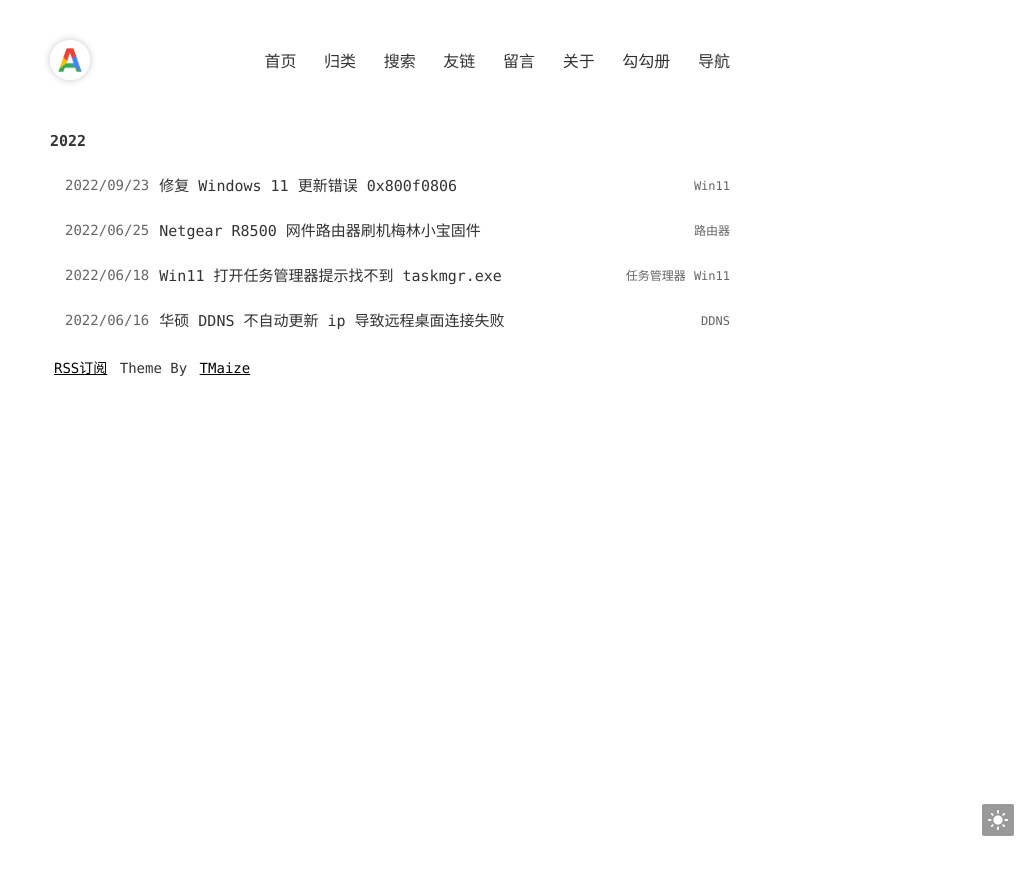
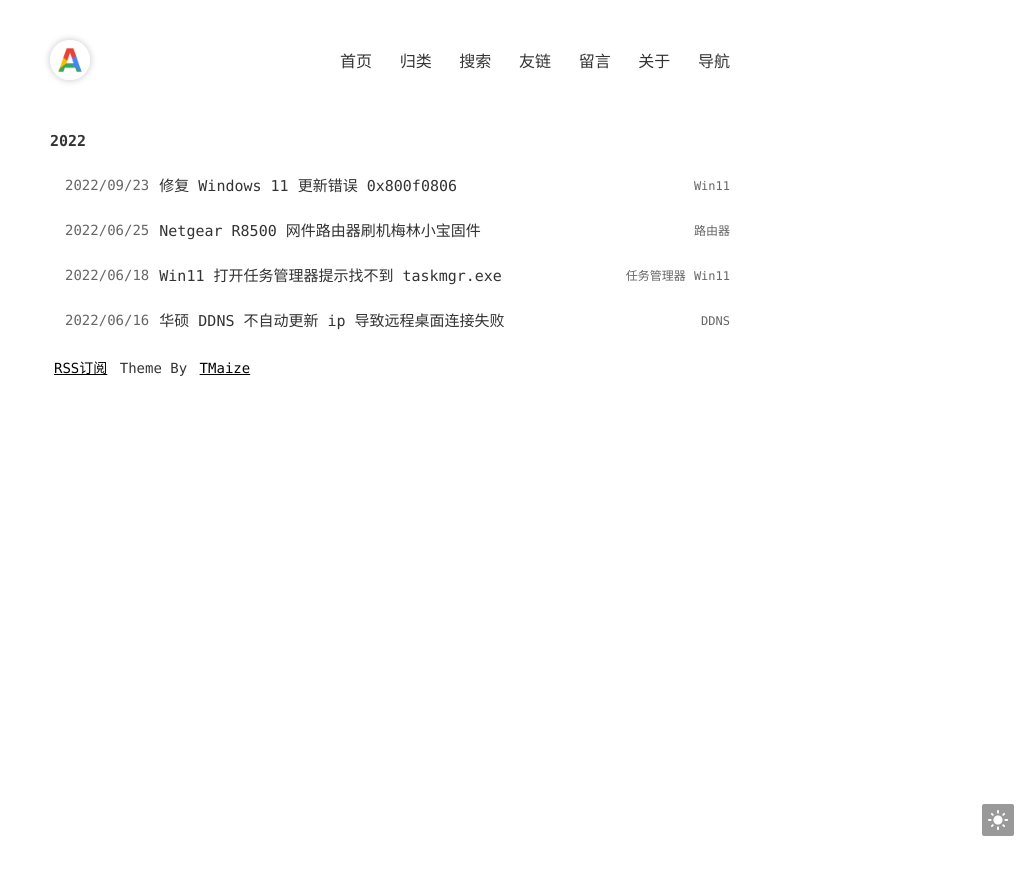
Before and after one commit to admans/admans.github.io, a Jekyll site: the page built from index.html, in a window 1280 px wide. Shown: the top 875 px of the page, without its empty margins (250-1280 px from the left). Built offline with Jekyll 4.4.1, drawn with Linux system fonts in a browser that asks for light colours.

Commit message:
Update _config.yml

```diff
--- a/_config.yml
+++ b/_config.yml
@@ -38,8 +38,6 @@ menu:
     url: /pages/chat.html
   - title: 关于
     url: /pages/about.html
-  - title: 勾勾册
-    url: /pages/checklist.html
   - title: 导航
     url: /pages/navi.html
 
```
